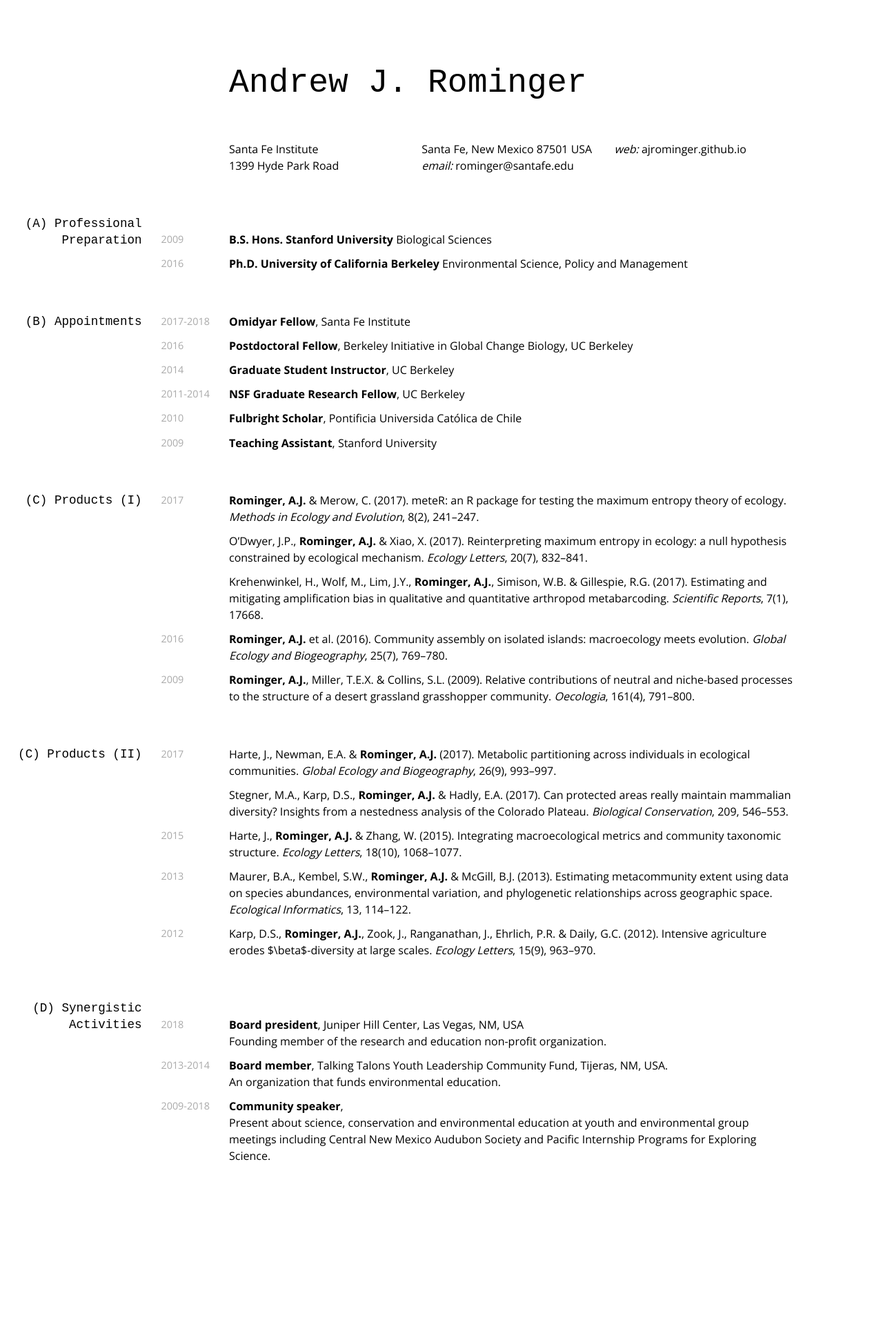
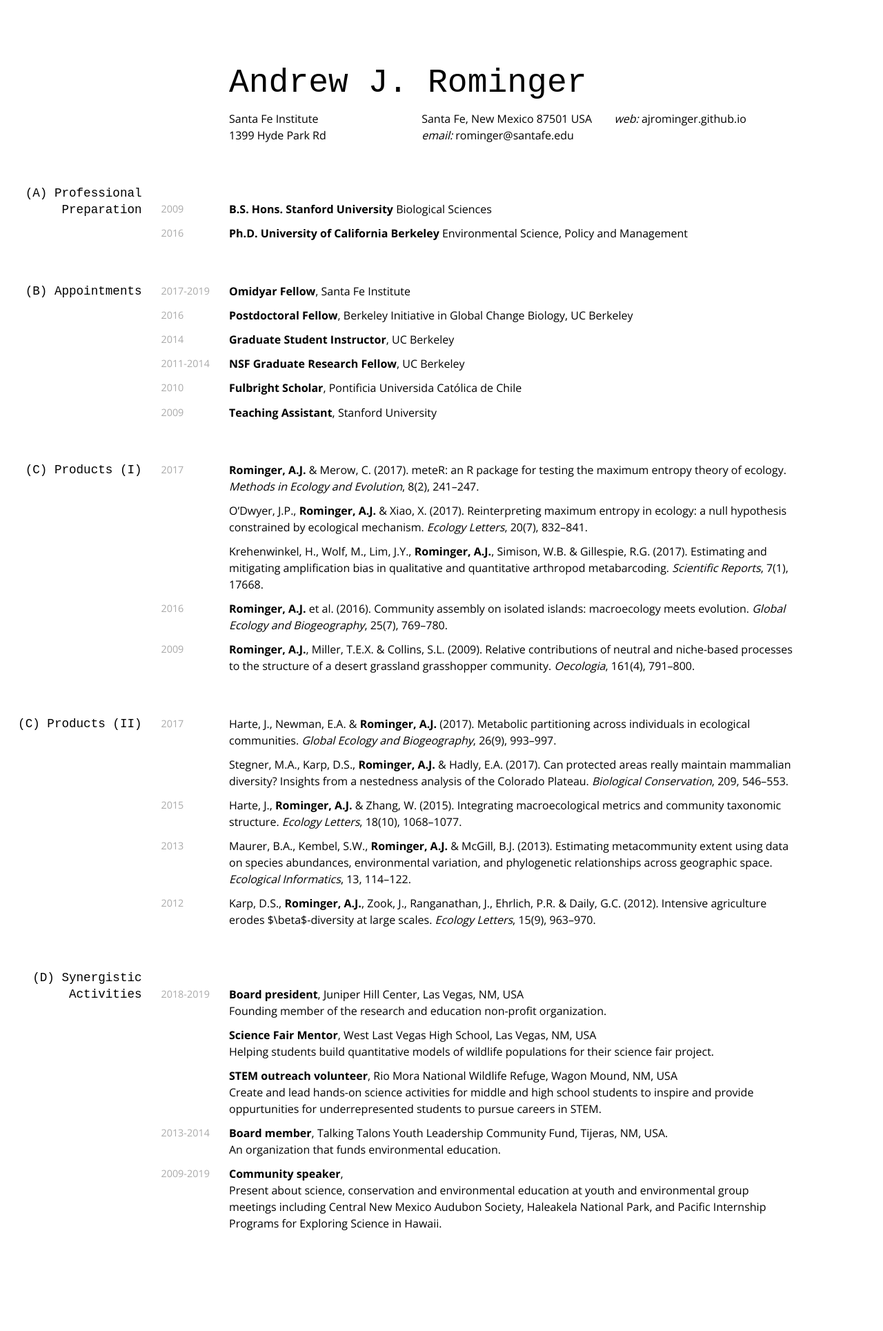
Before and after one commit to ajrominger/cv, a Jekyll site: the page built from biosketch/index.md, in a window 1280 px wide. Shown: the whole page at 69% size. Built offline with Jekyll 4.4.1, drawn with Linux system fonts in a browser that asks for light colours; nearby versions of some CDN libraries; before the commit the page ends 1831 px from its top, so only the background shows below that.

Commit message:
updated biosketch

```diff
--- a/biosketch/index.md
+++ b/biosketch/index.md
@@ -3,8 +3,8 @@ layout: cv
 title: Andrew Rominger's Biosketch
 ---
 # Andrew J. Rominger
-<br />
-- Santa Fe Institute <br />1399 Hyde Park Road <br />Santa Fe, New Mexico 87501 USA
+
+- Santa Fe Institute <br />1399 Hyde Park Rd <br />Santa Fe, New Mexico 87501 USA
 - _email:_ rominger@santafe.edu
 - _web:_ ajrominger.github.io
 
@@ -19,7 +19,7 @@ __Ph.D. University of California Berkeley__ Environmental Science, Policy and Ma
 
 ## (B) Appointments
 
-`2017-2018`
+`2017-2019`
 __Omidyar Fellow__, Santa Fe Institute
 
 `2016`
@@ -74,14 +74,20 @@ Karp, D.S., __Rominger, A.J.__, Zook, J., Ranganathan, J., Ehrlich, P.R. & Daily
 
 ## (D) Synergistic Activities
 
-`2018`
+`2018-2019`
 __Board president__, Juniper Hill Center, Las Vegas, NM, USA <br />
 Founding member of the research and education non-profit organization.
+
+__Science Fair Mentor__, West Last Vegas High School, Las Vegas, NM, USA <br />
+Helping students build quantitative models of wildlife populations for their science fair project.
+
+__STEM outreach volunteer__, Rio Mora National Wildlife Refuge, Wagon Mound, NM, USA <br />
+Create and lead hands-on science activities for middle and high school students to inspire and provide oppurtunities for underrepresented students to pursue careers in STEM.
 
 `2013-2014`
 __Board member__, Talking Talons Youth Leadership Community Fund, Tijeras, NM, USA. <br />
 An organization that funds environmental education.
 
-`2009-2018`
+`2009-2019`
 __Community speaker__, <br />
-Present about science, conservation and environmental education at youth and environmental group meetings including Central New Mexico Audubon Society and Pacific Internship Programs for Exploring Science.
+Present about science, conservation and environmental education at youth and environmental group meetings including Central New Mexico Audubon Society, Haleakela National Park, and Pacific Internship Programs for Exploring Science in Hawaii.
--- a/biosketch/media/cv-print.css
+++ b/biosketch/media/cv-print.css
@@ -56,7 +56,7 @@ table {
 
 body {
 	font: normal normal 400;
-	font-size: 9pt;
+	font-size: 11pt;
 	line-height: 1.35em;
 	font-family: "Open sans", sans-serif;
 	margin-left: 0.75in;
@@ -67,29 +67,29 @@ body {
 
 p {
 	position: relative;
-	left: 24%;
+	left: 20%;
 	margin-bottom: 0em;
 	margin-right: 0;
-	width: 75%;
+	width: 80%;
 }
 
 code {
 	font: normal normal;
-	font-size: 70%;
+	font-size: 100%;
 	font-family: "Open sans", sans-serif;
 	color: #444;
 }
 
 p code {
 	position: absolute;
-	left: -10%;
+	left: -18%;
 }
 
 
 ul {
 	position: relative;
-	left: 24%;
-	width: 65%;
+	left: 20%;
+	width: 84%;
 	margin-bottom: 1em;
 	margin-top: 2em;
 	columns: 3;
@@ -119,7 +119,7 @@ h1 {
 	font-size: 2.2em;
 	line-height: 0em;
 	position: relative;
-	left: 24%;
+	left: 20%;
 }
 
 h1+p {
@@ -134,11 +134,11 @@ h1+p {
 h2 {
 	font-size: 1.1em;
 	color: #000;
-	margin-top: 0em;
-	position: relative;
+	margin-top: 0.25em;
+	/* position: relative; */
 	top: 1.5em;
-	text-align: right;
-	width: 14%;
+	text-align: left;
+	width: 100%;
 }
 
 h2+p {
```
Also changed, not shown: 2 other files.
